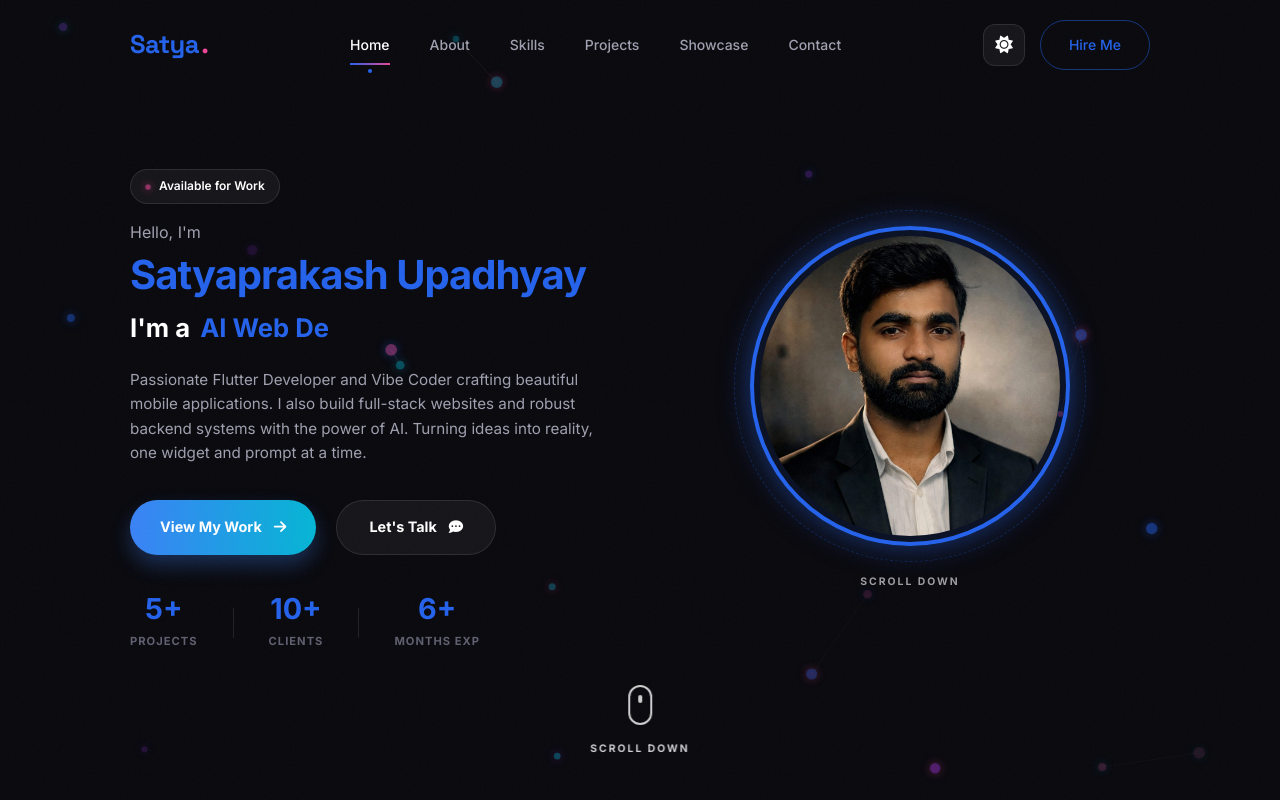
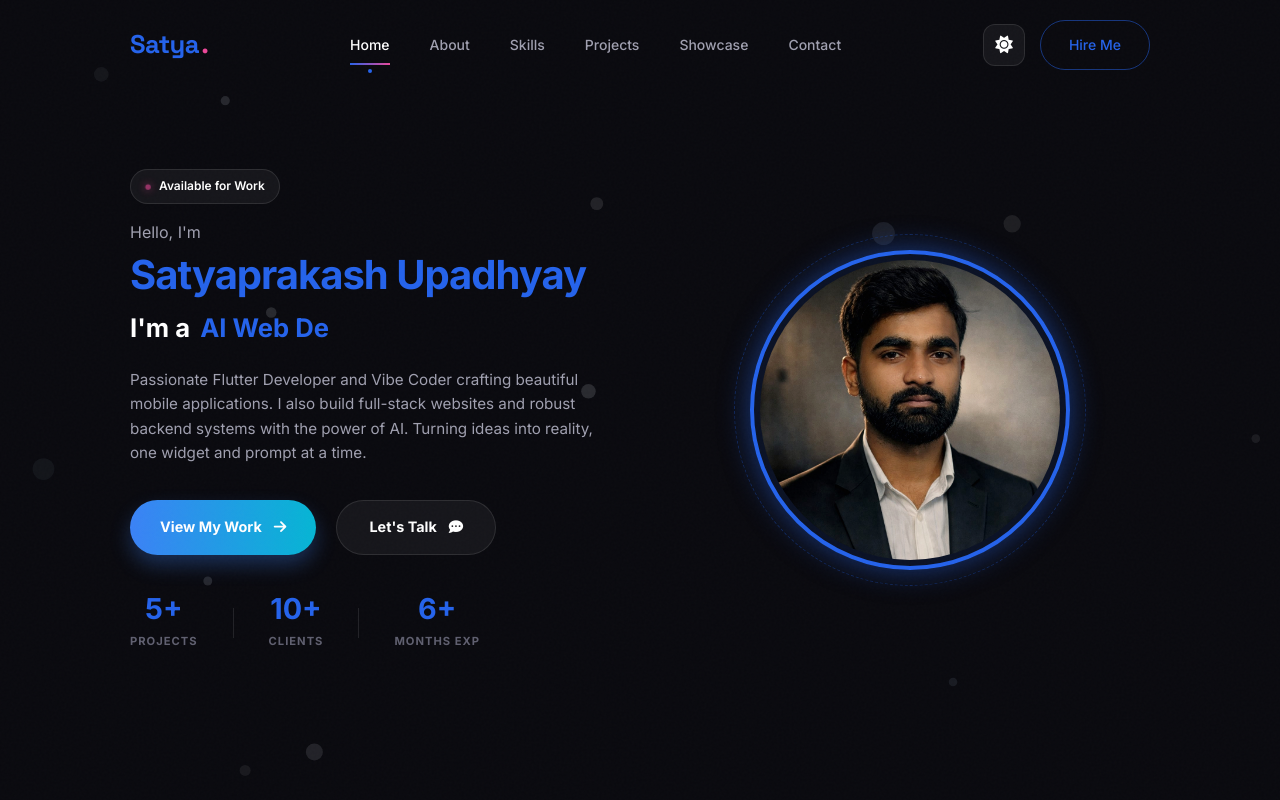
Before and after one commit to Satya93-ux/My_portfolio-main, a React (Vite) app: page / in a window 1280 px wide. Shown: the top 800 px of the page. Built offline with nearby package versions, Linux system fonts and the light colour scheme.

Commit message:
style: remove scroll down texts and simplify background to minimal glass particles

```diff
--- a/src/components/Hero.jsx
+++ b/src/components/Hero.jsx
@@ -238,32 +238,9 @@ const Hero = () => {
                 zIndex: '-1'
               }}></div>
             </div>
-
-            {/* Scroll Down Indicator below image */}
-            <div style={{
-              marginTop: '20px',
-              textAlign: 'center',
-              opacity: '0.6'
-            }}>
-              <span style={{
-                fontSize: '0.65rem',
-                textTransform: 'uppercase',
-                letterSpacing: '2px',
-                fontWeight: '700',
-                color: 'var(--text-primary)'
-              }}>Scroll Down</span>
-            </div>
           </div>
         </div>
       </div>
-
-      {/* Scroll Down Mouse (Desktop) */}
-      <a href="#about" className="scroll-indicator desktop-only" style={{ position: 'absolute', bottom: '40px', left: '50%', transform: 'translateX(-50%)', textAlign: 'center', opacity: '0.8', textDecoration: 'none', cursor: 'pointer', transition: '0.3s' }}>
-        <div style={{ width: '24px', height: '40px', border: '2px solid var(--text-primary)', borderRadius: '12px', margin: '0 auto 8px', position: 'relative' }}>
-          <div style={{ width: '4px', height: '8px', background: 'var(--text-primary)', position: 'absolute', top: '8px', left: '50%', transform: 'translateX(-50%)', borderRadius: '2px', animation: 'mouseScroll 1.5s infinite' }}></div>
-        </div>
-        <span style={{ fontSize: '0.65rem', textTransform: 'uppercase', letterSpacing: '2px', fontWeight: '700', color: 'var(--text-primary)' }}>Scroll Down</span>
-      </a>
     </section>
   );
 };
--- a/src/components/PremiumBackground.jsx
+++ b/src/components/PremiumBackground.jsx
@@ -28,54 +28,31 @@ const PremiumBackground = () => {
     },
     fpsLimit: 120,
     interactivity: {
-      detectsOn: "window",
       events: {
         onClick: {
-          enable: true,
-          mode: "push",
+          enable: false,
         },
         onHover: {
-          enable: true,
-          mode: "grab",
-          parallax: {
-            enable: true,
-            force: 60,
-            smooth: 10,
-          },
+          enable: false,
         },
         resize: true,
-      },
-      modes: {
-        push: {
-          quantity: 4,
-        },
-        grab: {
-          distance: 200,
-          links: {
-            opacity: 0.5,
-          },
-        },
       },
     },
     particles: {
       color: {
-        value: ["#2563eb", "#9333ea", "#06b6d4", "#ec4899"],
+        value: ["#ffffff", "#e2e8f0", "#94a3b8"],
       },
       links: {
-        color: "#ffffff",
-        distance: 150,
-        enable: true,
-        opacity: 0.05,
-        width: 1,
+        enable: false,
       },
       move: {
         direction: "none",
         enable: true,
         outModes: {
-          default: "bounce",
+          default: "out",
         },
         random: true,
-        speed: 0.4,
+        speed: 0.15,
         straight: false,
       },
       number: {
@@ -83,13 +60,13 @@ const PremiumBackground = () => {
           enable: true,
           area: 800,
         },
-        value: 40,
+        value: 30,
       },
       opacity: {
-        value: { min: 0.1, max: 0.4 },
+        value: { min: 0.05, max: 0.15 },
         animation: {
           enable: true,
-          speed: 0.3,
+          speed: 0.2,
           sync: false,
         }
       },
@@ -97,19 +74,12 @@ const PremiumBackground = () => {
         type: "circle",
       },
       size: {
-        value: { min: 2, max: 6 },
+        value: { min: 3, max: 12 },
         animation: {
           enable: true,
-          speed: 1,
+          speed: 0.5,
           sync: false,
         }
-      },
-      shadow: {
-        enable: true,
-        color: {
-            value: ["#2563eb", "#9333ea", "#06b6d4", "#ec4899"]
-        },
-        blur: 10
       }
     },
     detectRetina: true,
```
